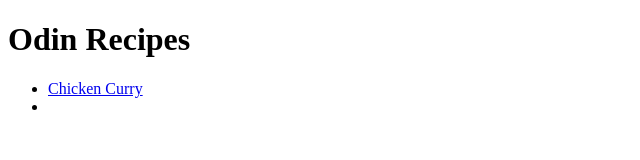
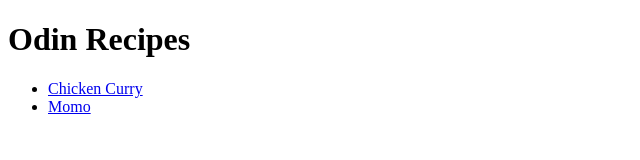
Before and after one commit to swatantra-on-the-way/odin-recipes, a plain HTML site: page index.html in a window 1280 px wide. Shown: the full height of the page, 0-640 px from the left. Drawn offline with Linux system fonts and the light colour scheme.

Commit message:
add text in link

```diff
--- a/index.html
+++ b/index.html
@@ -8,7 +8,7 @@
  <h1>Odin Recipes</h1>
  <ul>
     <li><a href = "recipes/chicken_curry.html">Chicken Curry</a></li>
-    <li><a href = "recipes/momo.html"></a></li>
+    <li><a href = "recipes/momo.html">Momo</a></li>
  </ul>
 </body>
 </html>
```
